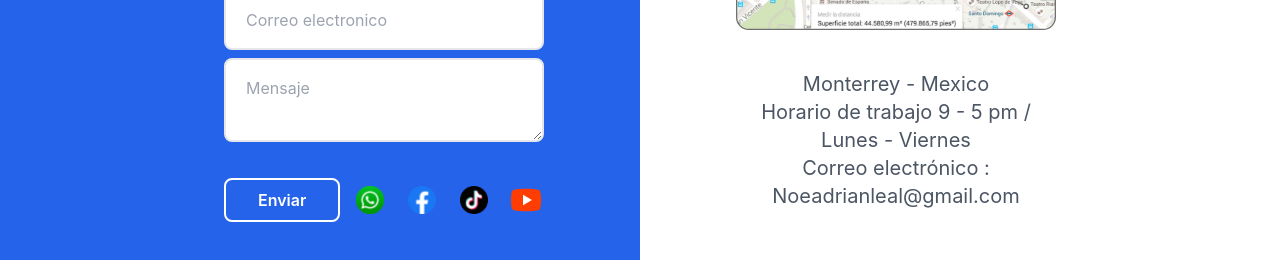
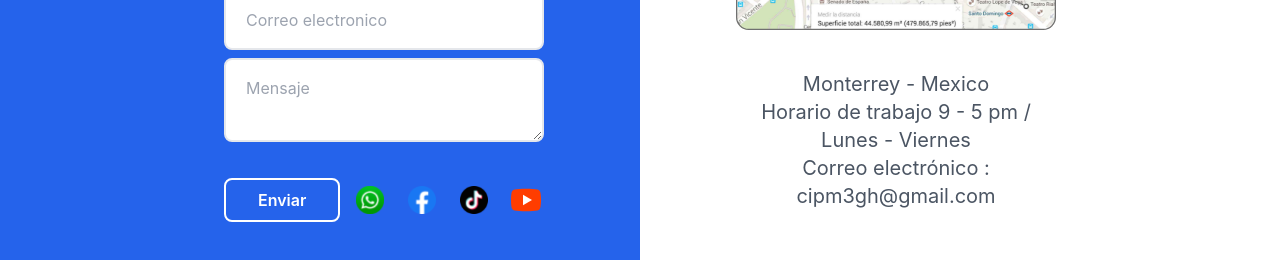
Before and after one commit to pedroduranc1/cipmweb, a Next.js app: page / in a window 1280 px wide. Shown: the part 2939-3199 px from the top of the page. Built offline with nearby package versions, Linux system fonts and the light colour scheme.

Commit message:
correo actualizado

```diff
--- a/components/Contact.jsx
+++ b/components/Contact.jsx
@@ -189,7 +189,7 @@ const Contact = ({ fullpage }) => {
               <h1 className='text-center mt-10 text-xl pb-10 md:pb-0 text-gray-600'>
                 Monterrey - Mexico <br />
                 Horario de trabajo 9 - 5 pm / Lunes - Viernes <br />
-                Correo electrónico : Noeadrianleal@gmail.com
+                Correo electrónico : cipm3gh@gmail.com
               </h1>
             </div>
           </div>
```
